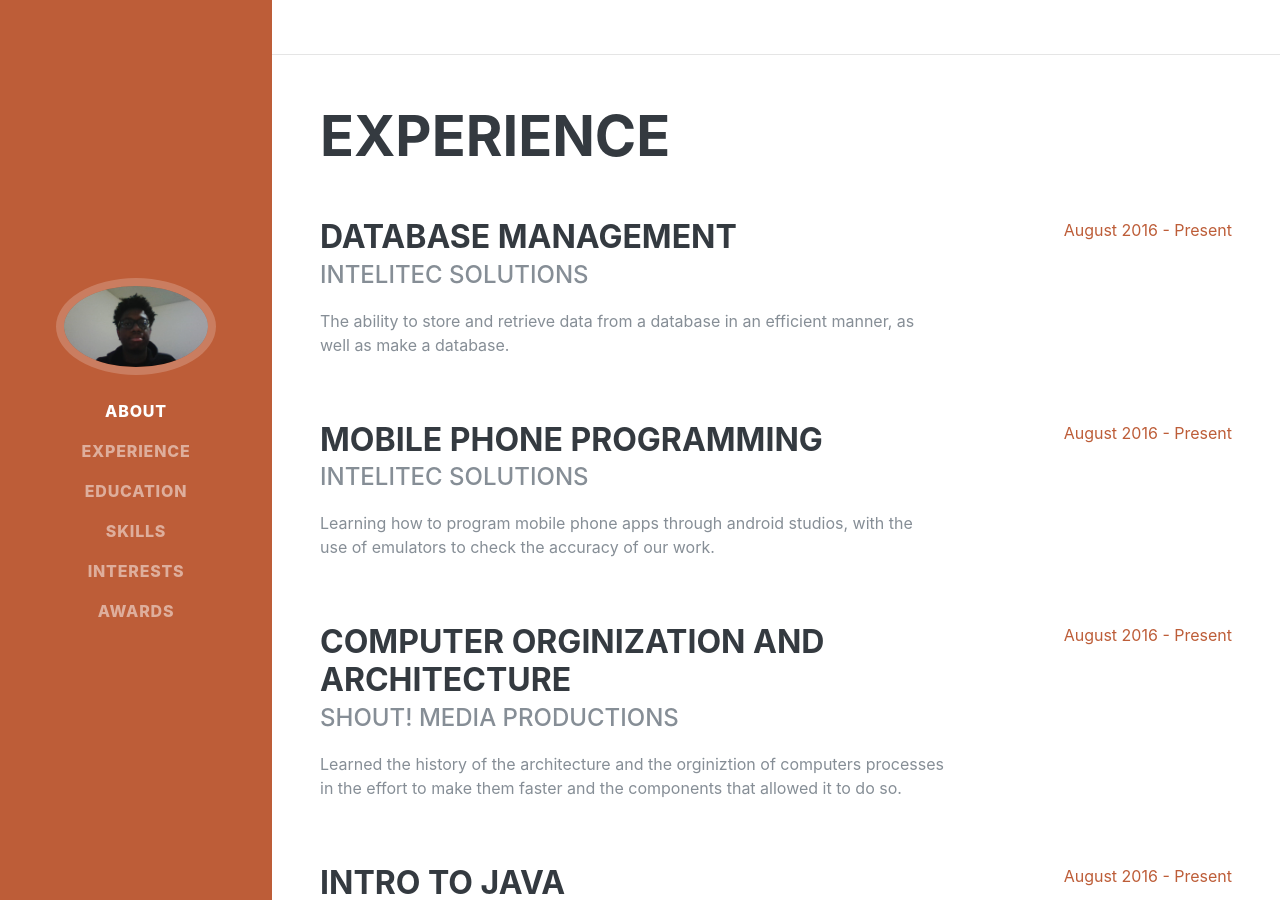
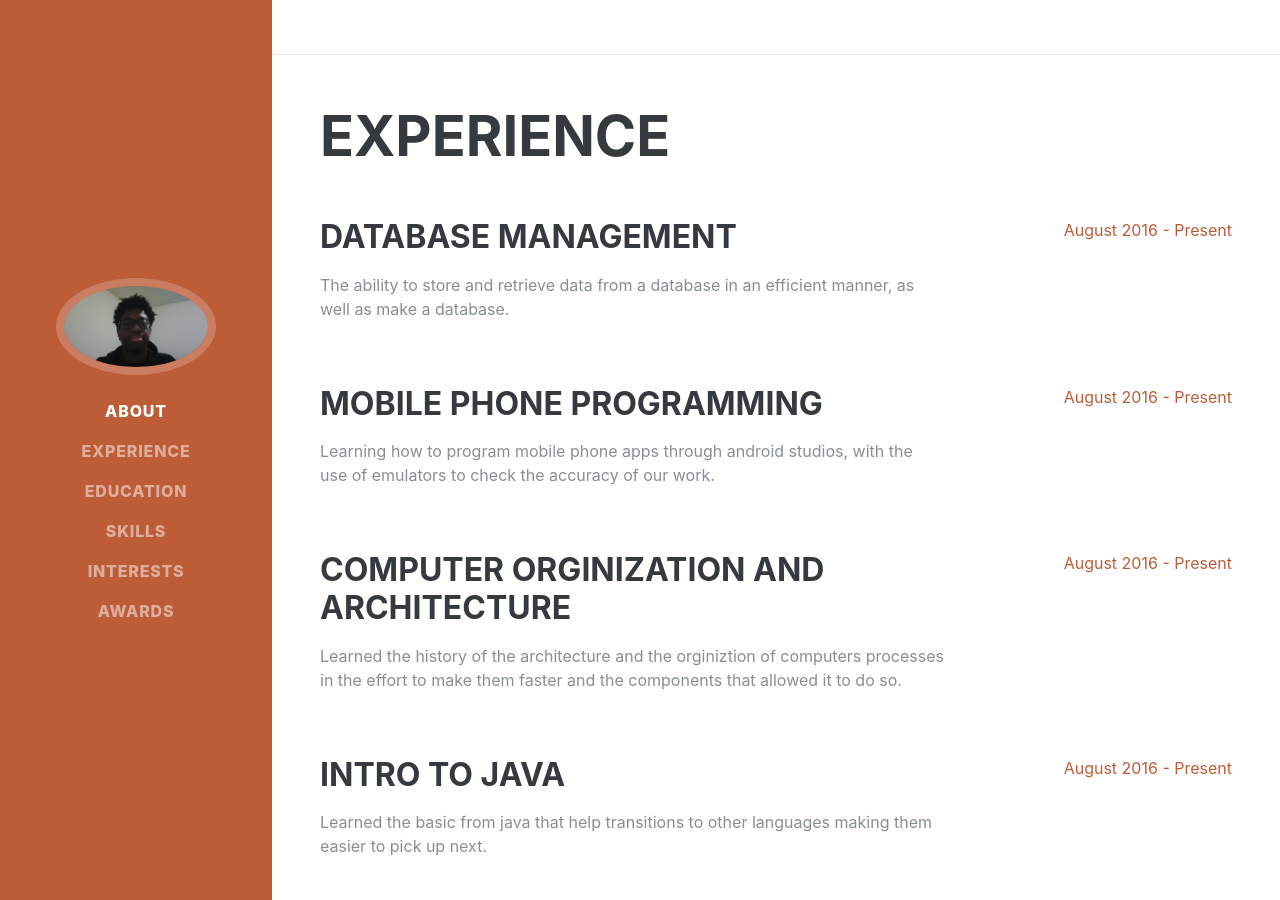
Before and after one commit to knottsaaron/knottsaaron.github.io, a Jekyll site: the page built from index.html, in a window 1280 px wide and 900 px high, scrolled down 846 px. Built offline with Jekyll 4.4.1, drawn with Linux system fonts in a browser that asks for light colours; some web fonts are replaced; some of the changed text lies outside the part shown.

```diff
--- a/_includes/experience.html
+++ b/_includes/experience.html
@@ -5,7 +5,7 @@
         <div class="resume-item d-flex flex-column flex-md-row justify-content-between mb-5">
           <div class="resume-content">
             <h3 class="mb-0">Database Management</h3>
-            <div class="subheading mb-3">Intelitec Solutions</div>
+            <div class="subheading mb-3"></div>
             <p>The ability to store and retrieve data from a database in an efficient manner, as well as make a database.</p>
           </div>
           <div class="resume-date text-md-right">
@@ -16,7 +16,7 @@
         <div class="resume-item d-flex flex-column flex-md-row justify-content-between mb-5">
           <div class="resume-content">
             <h3 class="mb-0">Mobile Phone Programming</h3>
-            <div class="subheading mb-3">Intelitec Solutions</div>
+            <div class="subheading mb-3"></div>
             <p>Learning how to program mobile phone apps through android studios, with the use of emulators to check the accuracy of our work.</p>
           </div>
           <div class="resume-date text-md-right">
@@ -27,7 +27,7 @@
         <div class="resume-item d-flex flex-column flex-md-row justify-content-between mb-5">
           <div class="resume-content">
             <h3 class="mb-0">Computer Orginization and Architecture</h3>
-            <div class="subheading mb-3">Shout! Media Productions</div>
+            <div class="subheading mb-3"></div>
             <p>Learned the history of the architecture and the orginiztion of computers processes in the effort to make them faster and the components that allowed it to do so.</p>
           </div>
           <div class="resume-date text-md-right">
@@ -38,7 +38,7 @@
         <div class="resume-item d-flex flex-column flex-md-row justify-content-between">
           <div class="resume-content">
             <h3 class="mb-0">Intro to Java</h3>
-            <div class="subheading mb-3">Shout! Media Productions</div>
+            <div class="subheading mb-3"></div>
             <p>Learned the basic from java that help transitions to other languages making them easier to pick up next.</p>
           </div>
           <div class="resume-date text-md-right">
```
